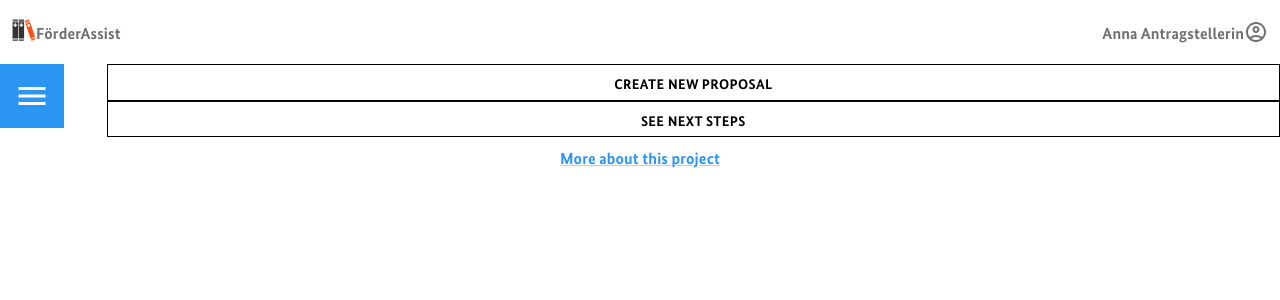
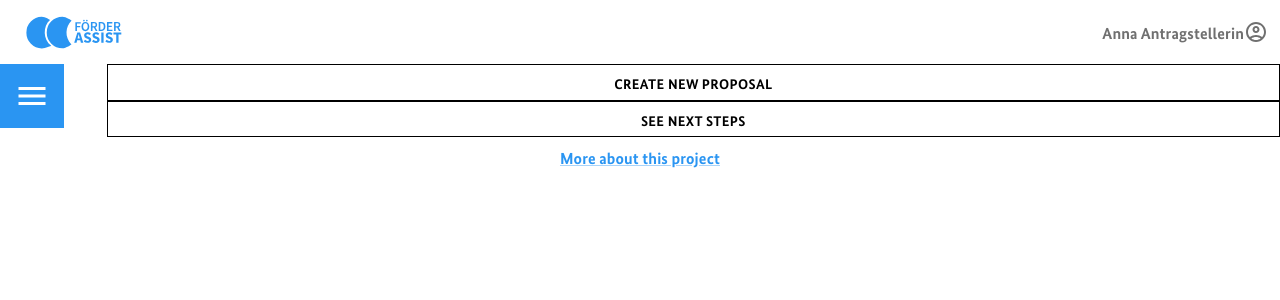
Before and after one commit to Paul-Geppert/t4g_proposal_submission_tool, a React (Create React App) app: page / in a window 1280 px wide. Shown: the top 300 px of the page. Built offline with nearby package versions, Linux system fonts and the light colour scheme; a web font is replaced by a local one.

Commit message:
feat(): New App logo in header

```diff
--- a/src/components/AppIcon/index.jsx
+++ b/src/components/AppIcon/index.jsx
@@ -1,29 +1,17 @@
-import { Box, SvgIcon } from '@mui/material';
+/* eslint-disable max-len */
+import { Box } from '@mui/material';
 import PropTypes from 'prop-types';
 import React from 'react';
 
-const LargeAppIcon = () => (
-  <Box display="flex" height="100%" alignItems="center" minWidth="fit-content">
-    <img height={35} width={150} src="/images/icon-large.svg" alt="ModelZoo" />
-  </Box>
+import appLogo from '../../image/logo_blue.svg';
+
+const AppIcon = ({ size, ...props }) => (
+  <div className="AppIcon">
+    <Box display="flex" height="100%" alignItems="center" minWidth="fit-content" {...props}>
+      <img height={50} src={appLogo} alt="ModelZoo" />
+    </Box>
+  </div>
 );
-
-const SmallAppIcon = (props) => (
-  <SvgIcon viewBox="0 14.878 281.286 255.591" fill="none" {...props}>
-    <path fillRule="evenodd" clipRule="evenodd" d="M 6.45 27.94 C 6.456 22.953 10.637 18.893 15.783 18.893 L 61.406 18.893 C 66.553 18.893 70.73 22.953 70.723 27.94 L 70.721 33.978 L 6.447 33.978 L 6.45 27.94 Z M 6.441 38.996 L 70.715 38.996 L 70.71 46.034 L 6.436 46.034 L 6.441 38.996 Z M 6.431 51.063 L 70.706 51.063 L 70.554 237.022 L 6.281 237.022 L 6.431 51.063 Z M 6.276 242.05 L 70.55 242.05 L 70.543 249.088 L 6.27 249.088 L 6.276 242.05 Z M 6.266 254.105 L 70.54 254.105 L 70.535 259.134 C 70.53 264.131 66.35 268.181 61.203 268.181 L 15.578 268.181 C 10.432 268.181 6.257 264.131 6.262 259.134 L 6.266 254.105 Z M 31.304 65.138 C 31.304 64.024 32.236 63.129 33.383 63.129 L 43.747 63.129 C 44.892 63.129 45.81 64.024 45.81 65.138 L 45.799 78.204 L 59.28 78.204 C 60.426 78.204 61.357 79.099 61.356 80.213 L 61.348 90.27 C 61.347 91.373 60.415 92.279 59.269 92.279 L 45.788 92.279 L 45.777 105.345 C 45.777 106.459 44.857 107.354 43.711 107.354 L 33.347 107.354 C 32.201 107.354 31.271 106.459 31.271 105.345 L 31.282 92.279 L 17.801 92.279 C 16.656 92.279 15.723 91.373 15.724 90.27 L 15.732 80.213 C 15.734 79.099 16.666 78.204 17.811 78.204 L 31.292 78.204 L 31.304 65.138 Z" fill="#333333" transform="matrix(1, -0.000715, 0.000715, 1, -0.102619, 0.027559)" />
-    <path fillRule="evenodd" clipRule="evenodd" d="M 77.728 27.565 C 77.734 22.568 81.914 18.518 87.061 18.518 L 132.685 18.518 C 137.83 18.518 142.007 22.568 142.001 27.565 L 141.998 33.593 L 77.725 33.593 L 77.728 27.565 Z M 77.719 38.622 L 141.992 38.622 L 141.988 45.659 L 77.714 45.659 L 77.719 38.622 Z M 77.71 50.688 L 141.983 50.688 L 141.832 236.637 L 77.558 236.637 L 77.71 50.688 Z M 77.554 241.665 L 141.827 241.665 L 141.821 248.702 L 77.548 248.702 L 77.554 241.665 Z M 77.544 253.73 L 141.817 253.73 L 141.813 258.759 C 141.808 263.756 137.626 267.806 132.481 267.806 L 86.856 267.806 C 81.71 267.806 77.534 263.756 77.54 258.759 L 77.544 253.73 Z M 102.582 64.753 C 102.582 63.649 103.514 62.744 104.647 62.744 L 115.024 62.744 C 116.171 62.744 117.089 63.649 117.089 64.753 L 117.078 77.819 L 130.559 77.819 C 131.704 77.819 132.636 78.724 132.635 79.837 L 132.627 89.885 C 132.625 90.999 131.694 91.894 130.548 91.894 L 117.067 91.894 L 117.056 104.96 C 117.056 106.074 116.135 106.969 114.988 106.969 L 104.612 106.969 C 103.479 106.969 102.549 106.074 102.549 104.96 L 102.56 91.894 L 89.079 91.894 C 87.932 91.894 87.001 90.999 87.002 89.885 L 87.01 79.837 C 87.011 78.724 87.943 77.819 89.09 77.819 L 102.57 77.819 L 102.582 64.753 Z" fill="#333333" transform="matrix(1, -0.000715, 0.000715, 1, -0.102333, 0.078522)" />
-    <path fillRule="evenodd" clipRule="evenodd" d="M 149.827 46.771 C 148.224 42.107 150.315 36.87 154.512 35.08 L 191.646 19.224 C 195.831 17.444 200.537 19.765 202.15 24.429 L 204.098 30.062 L 151.773 52.393 L 149.827 46.771 Z M 153.397 57.088 L 205.711 34.757 L 207.981 41.325 L 155.656 63.657 L 153.397 57.088 Z M 157.28 68.352 L 209.605 46.021 L 269.529 219.623 L 217.215 241.954 L 157.28 68.352 Z M 218.829 246.649 L 271.153 224.317 L 273.423 230.887 L 221.099 253.218 L 218.829 246.649 Z M 222.723 257.914 L 275.037 235.572 L 276.661 240.267 C 278.274 244.931 276.171 250.168 271.975 251.958 L 234.851 267.803 C 230.655 269.594 225.95 267.263 224.336 262.599 L 222.723 257.914 Z M 182.068 72.839 C 181.714 71.808 182.172 70.642 183.109 70.247 L 191.553 66.645 C 192.479 66.249 193.531 66.76 193.885 67.801 L 198.101 80.003 L 209.064 75.318 C 210.001 74.921 211.042 75.433 211.405 76.474 L 214.643 85.854 C 214.998 86.895 214.529 88.06 213.602 88.456 L 202.629 93.141 L 206.846 105.332 C 207.2 106.373 206.732 107.539 205.805 107.934 L 197.362 111.537 C 196.435 111.932 195.384 111.412 195.031 110.381 L 190.814 98.18 L 179.841 102.865 C 178.915 103.26 177.862 102.74 177.509 101.709 L 174.271 92.319 C 173.917 91.288 174.375 90.122 175.312 89.726 L 186.285 85.041 L 182.068 72.839 Z" fill="#F65314" />
-  </SvgIcon>
-);
-
-const AppIcon = ({ size, ...props }) => {
-  const Icon = size === 'small' ? SmallAppIcon : LargeAppIcon;
-  return (
-    <div className="AppIcon">
-      <Icon {...props} />
-    </div>
-  );
-};
 
 AppIcon.defaultProps = {
   size: 'small',
--- a/src/components/Header/index.jsx
+++ b/src/components/Header/index.jsx
@@ -15,7 +15,6 @@ const Header = () => (
     >
       <Toolbar>
         <AppIcon />
-        <Typography>FörderAssist</Typography>
         <Box sx={{ flexGrow: 1 }} />
         <Box display="flex" alignItems="center">
           <Typography style={{ fontFamily: 'BundessansBold' }}>Anna Antragstellerin</Typography>
```
Also changed, not shown: src/image/logo_blue.svg (added), src/logo.svg (deleted).
